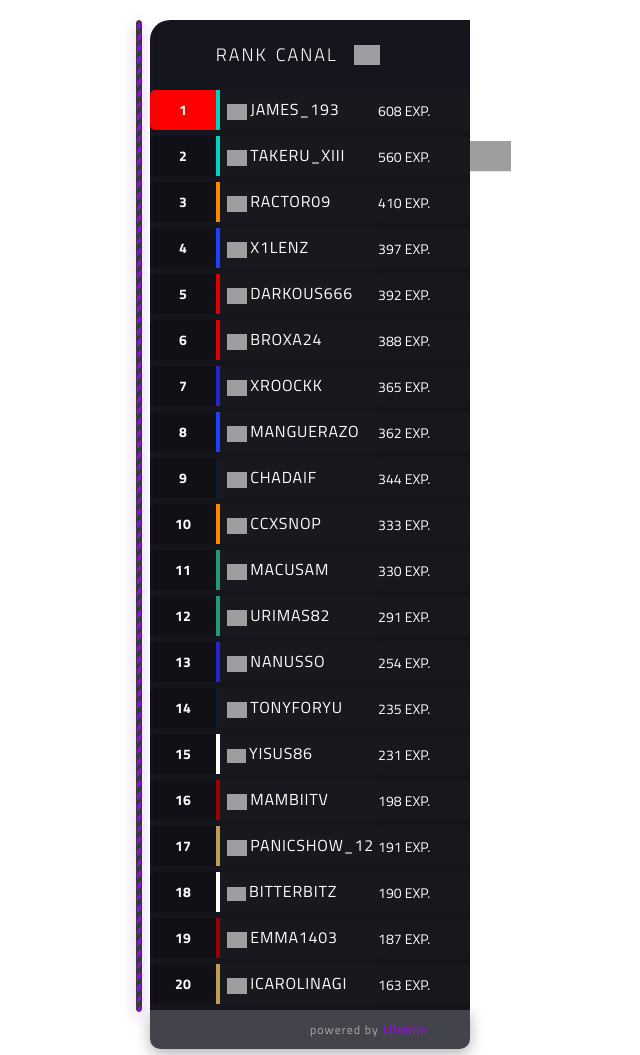
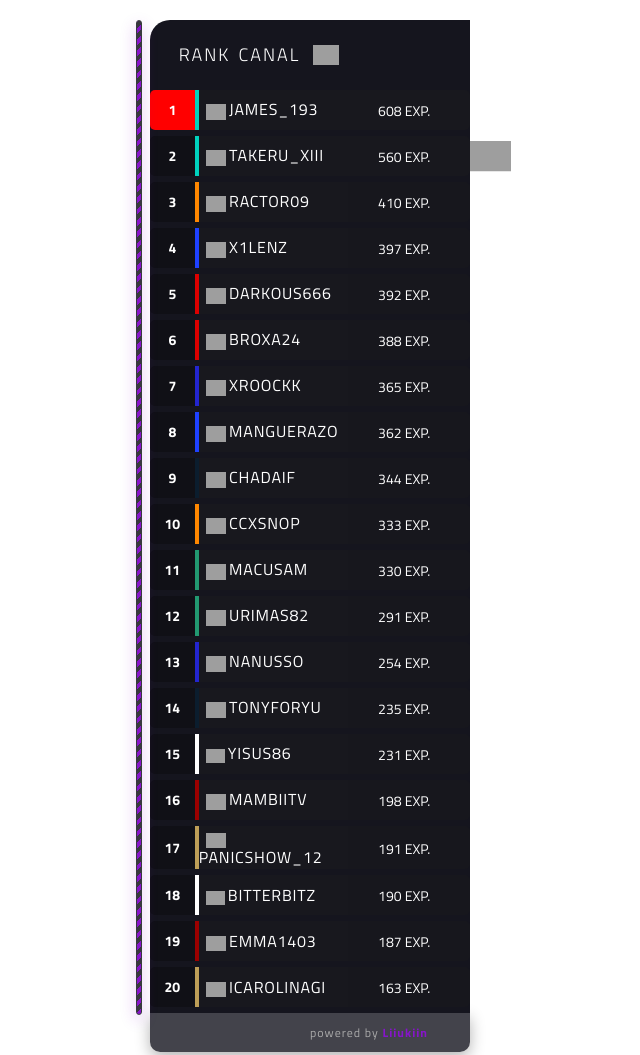
Before and after one commit to PCSolucion/leaderboards_f1, a plain HTML site: page index.html in a window 1280 px wide. Shown: the top 1055 px of the page, without its empty margins (330-970 px from the left). Drawn offline with nearby package versions, Linux system fonts and the light colour scheme; grey boxes are pictures that could not be loaded.

Commit message:
Fix class position

```diff
--- a/index.html
+++ b/index.html
@@ -12,7 +12,9 @@
   <table>
     <tr>
       <th style="font-size: 14px;"></th>
-      <th style="text-align: left;"><span class="header-label"><span class="f1-text" style="font-size: 18px; color: #fff; letter-spacing: 2px; font-weight: 300;">RANK</span> <span class="f1-text-bold" style="font-size: 18px; color: #fff; letter-spacing: 2px; font-weight: 300;">CANAL</span><img src="https://res.cloudinary.com/pcsolucion/image/upload/v1755425728/liukin_png_tone_2_skv4ba.png" alt="Logo" style="height: 20px; margin-left: 8px; vertical-align: middle;"></span></th>
+      <th style="text-align: left;"><span class="header-label"><span class="f1-text" style="font-size: 18px; color: #fff; letter-spacing: 2px; font-weight: 300;">
+        RANK  </span> <span class="f1-text-bold" style="font-size: 18px; color: #fff; letter-spacing: 2px; font-weight: 300;">CANAL</span>
+        <img class="logo" src="https://res.cloudinary.com/pcsolucion/image/upload/v1755425728/liukin_png_tone_2_skv4ba.png" alt="Logo" style="height: 20px; margin-left: 8px; vertical-align: middle;"></span></th>
       <th></th>
     </tr>
   </table>
--- a/style.css
+++ b/style.css
@@ -55,6 +55,7 @@ body {
   font-size: 24px;
   font-weight: 400;
   letter-spacing: 1px;
+  margin-left: -16px;
   color: #fff;
   text-transform: uppercase;
 }
@@ -101,6 +102,10 @@ body {
 .highlight {
   color: #8714cb;
   font-weight: 700;
+}
+.logo{
+  position:absolute;
+  margin-left: 118px !important;
 }
 
 table {
@@ -172,9 +177,9 @@ table tr > *:nth-child(3) {
 }
 td.position {
   text-align: center;
-  width: 22px !important;
-  min-width: 22px !important;
-  max-width: 22px !important;
+  width: 11px !important;
+  min-width: 11px !important;
+  max-width: 11px !important;
   font-size: 14px !important;
 }
 
```
